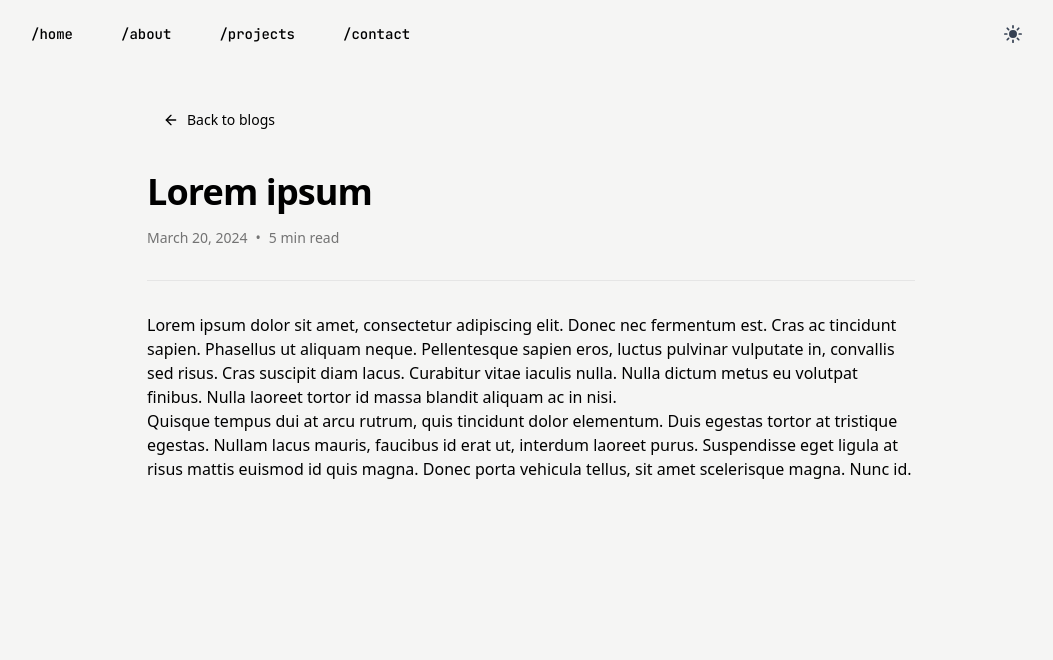
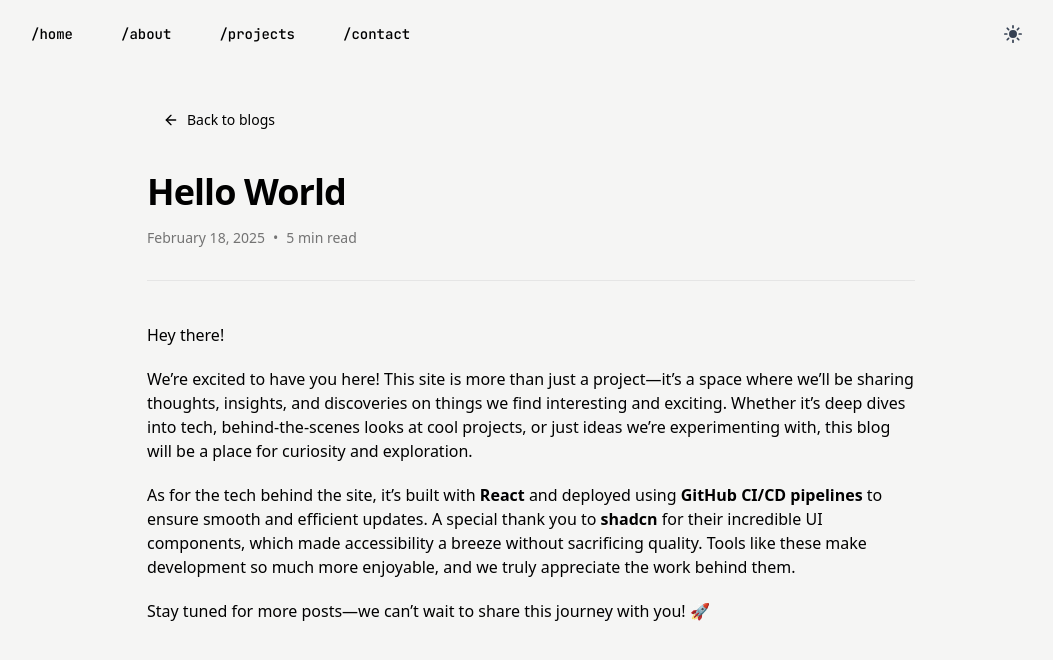
Before and after one commit to deep41/deep41.github.io, a React (Vite) app: page /blog/1 in a window 1280 px wide. Shown: the top 660 px of the page, without its empty margins (109-1162 px from the left). Built offline with nearby package versions, Linux system fonts and the light colour scheme.

Commit message:
Add blog detail styling and update first blog post content

```diff
--- /dev/null
+++ b/src/components/blog/BlogDetail.css
@@ -0,0 +1,3 @@
+.markdown-container > p {
+    padding: 10px 0px;
+  }
--- a/src/components/blog/BlogDetail.tsx
+++ b/src/components/blog/BlogDetail.tsx
@@ -1,9 +1,10 @@
 import { useParams, Link } from 'react-router';
 import { blogs } from '../../data/blogs';
 import ReactMarkdown from 'react-markdown';
-import { Button } from "@/components/ui/button";
-import { ArrowLeft } from "lucide-react";
-import { Separator } from "@/components/ui/separator";
+import { Button } from '@/components/ui/button';
+import { ArrowLeft } from 'lucide-react';
+import { Separator } from '@/components/ui/separator';
+import './BlogDetail.css';
 
 const BlogDetail = () => {
   const { id } = useParams();
@@ -21,8 +22,8 @@ const BlogDetail = () => {
   }
 
   return (
-    <div className="container mx-auto px-4 py-8 min-h-screen">
-      <div className="max-w-3xl mx-auto">
+    <div className="container mx-auto min-h-screen px-4 py-8">
+      <div className="mx-auto max-w-3xl">
         <Button variant="ghost" className="mb-8" asChild>
           <Link to="/">
             <ArrowLeft className="mr-2 h-4 w-4" />
@@ -31,20 +32,22 @@ const BlogDetail = () => {
         </Button>
 
         <article className="prose prose-lg dark:prose-invert max-w-none">
-          <h1 className="text-4xl font-bold tracking-tight mb-4">{blog.title}</h1>
-          <div className="flex items-center text-sm text-muted-foreground mb-8">
+          <h1 className="mb-4 text-4xl font-bold tracking-tight">
+            {blog.title}
+          </h1>
+          <div className="mb-8 flex items-center text-sm text-muted-foreground">
             <time dateTime={blog.date}>
               {new Date(blog.date).toLocaleDateString('en-US', {
                 year: 'numeric',
                 month: 'long',
-                day: 'numeric'
+                day: 'numeric',
               })}
             </time>
             <span className="mx-2">•</span>
             <span>5 min read</span>
           </div>
           <Separator className="my-8" />
-          <ReactMarkdown className="mt-8">{blog.content}</ReactMarkdown>
+          <ReactMarkdown className="mt-8 markdown-container">{blog.content}</ReactMarkdown>
         </article>
       </div>
     </div>
--- a/src/data/blogs.ts
+++ b/src/data/blogs.ts
@@ -3,13 +3,16 @@ import { Blog } from '../types/Blog';
 export const blogs: Blog[] = [
   {
     id: '1',
-    title: 'Lorem ipsum',
-    description: 'Lorem ipsum dolor sit amet, consectetur adipiscing elit. Donec nec fermentum est. Cras ac tincidunt sapien.',
-    date: '2024-03-20',
-    content: `
-Lorem ipsum dolor sit amet, consectetur adipiscing elit. Donec nec fermentum est. Cras ac tincidunt sapien. Phasellus ut aliquam neque. Pellentesque sapien eros, luctus pulvinar vulputate in, convallis sed risus. Cras suscipit diam lacus. Curabitur vitae iaculis nulla. Nulla dictum metus eu volutpat finibus. Nulla laoreet tortor id massa blandit aliquam ac in nisi.
+    title: 'Hello World',
+    description: '',
+    date: '2025-02-18',
+    content: `Hey there!
 
-Quisque tempus dui at arcu rutrum, quis tincidunt dolor elementum. Duis egestas tortor at tristique egestas. Nullam lacus mauris, faucibus id erat ut, interdum laoreet purus. Suspendisse eget ligula at risus mattis euismod id quis magna. Donec porta vehicula tellus, sit amet scelerisque magna. Nunc id.
+We’re excited to have you here! This site is more than just a project—it’s a space where we’ll be sharing thoughts, insights, and discoveries on things we find interesting and exciting. Whether it’s deep dives into tech, behind-the-scenes looks at cool projects, or just ideas we’re experimenting with, this blog will be a place for curiosity and exploration.
+
+As for the tech behind the site, it’s built with **React** and deployed using **GitHub CI/CD pipelines** to ensure smooth and efficient updates. A special thank you to **shadcn** for their incredible UI components, which made accessibility a breeze without sacrificing quality. Tools like these make development so much more enjoyable, and we truly appreciate the work behind them.
+
+Stay tuned for more posts—we can’t wait to share this journey with you! 🚀
     `
   },
 ];
```
